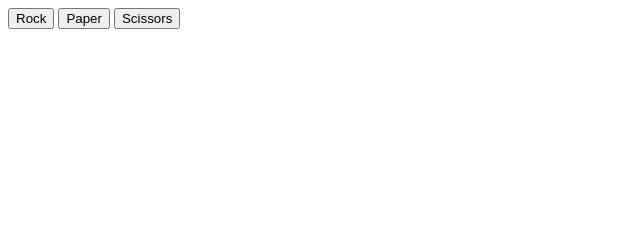
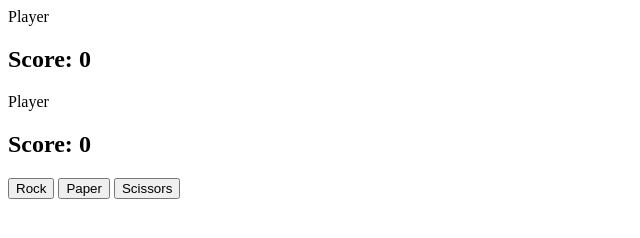
Before and after one commit to Trxllest/RockPaperScissors, a plain HTML site: page index.html in a window 1280 px wide. Shown: the whole page, without its empty margins (0-640 px from the left). Drawn offline with Linux system fonts and the light colour scheme.

Commit message:
Add running score

```diff
--- a/index.html
+++ b/index.html
@@ -8,13 +8,24 @@
 </head>
 <body>
 
+
+    <div id="scoreBox">
+        <div class="player">
+            <div id="icon">Player</div>
+            <h2>Score: <span class="pScore">0</span></h2>
+        </div>
+        <div class="cpu">
+            <div id="icon">Player</div>
+            <h2>Score: <span class="cScore">0</span></h2>
+        </div>
+    </div>
+    <div id="results"></div>
     <div>
         <button id="rockButton">Rock</button>
         <button id="paperButton">Paper</button>
         <button id="scissorsButton">Scissors</button>
     </div>
 
-    <div id="results"></div>
 
     <script src="rps.js"></script>
 </body>
--- a/rps.js
+++ b/rps.js
@@ -85,11 +85,17 @@ function playRound(e) {
         playerScore = 0;
         cpuScore = 0;
     }
+    updateScoreBox(playerScore, cpuScore);
+
 
     console.log(`The score is ${playerScore}||${cpuScore}`);
 
 }
 
+function updateScoreBox(playerScore, computerScore) {
+    document.querySelector('.pScore').textContent = playerScore;
+    document.querySelector('.cScore').textContent = computerScore;
+}
 // Test playRound
 // const playerSelection = "rock";
 // const computerSelection = getComputerChoice();
```
